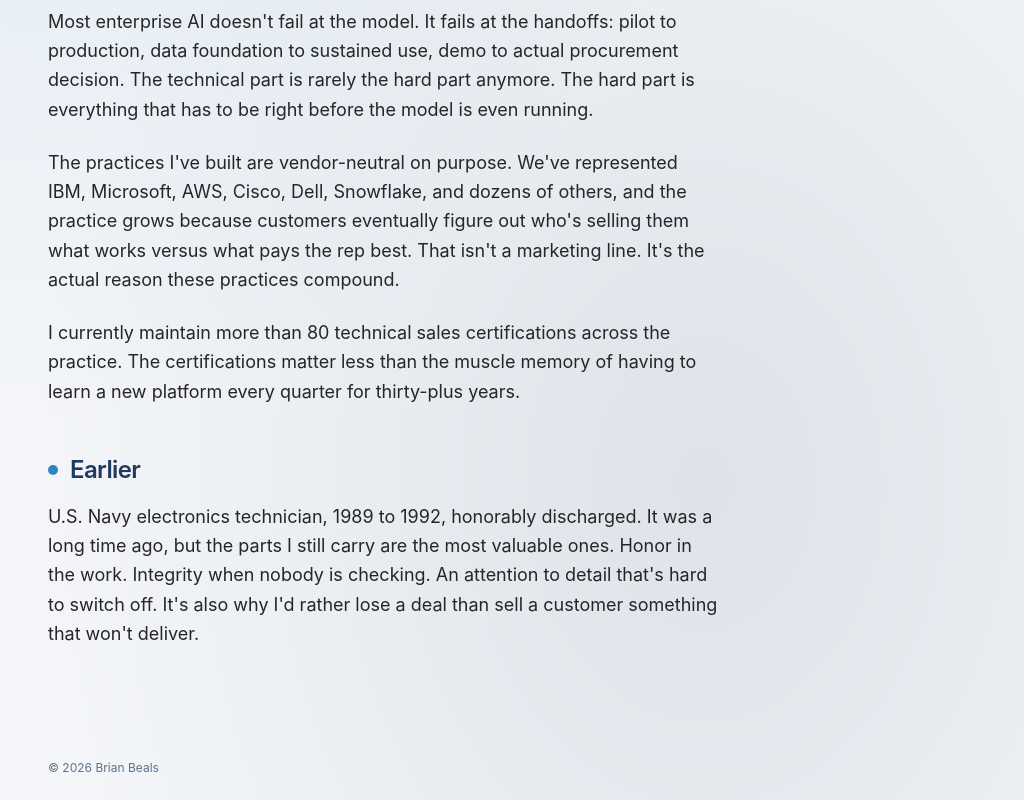
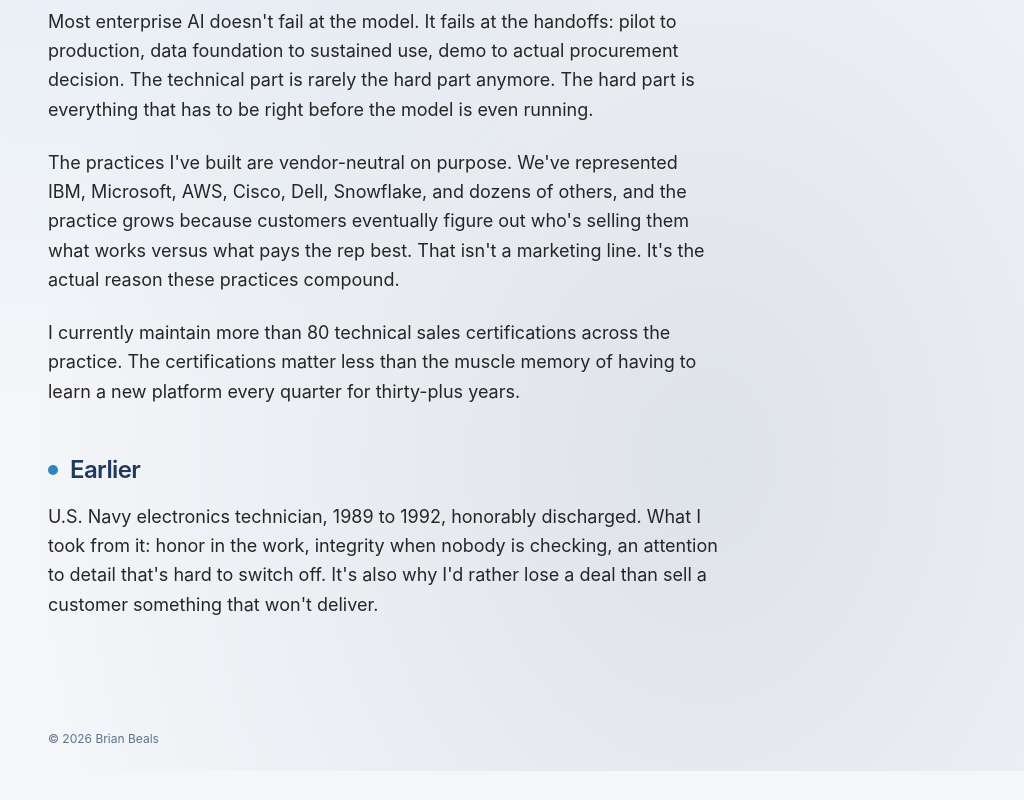
Before and after one commit to brianbeals/brianbeals.com, a Next.js app: page /about in a window 1280 px wide. Shown: the part 784-1584 px from the top of the page, without its empty margins (256-1280 px from the left). After the commit the page ends 1555 px from the top, so only its background shows below. Built offline with nearby package versions, Linux system fonts and the light colour scheme.

Commit message:
Per-page canonical+og:url; lowercase profile image; trim Navy hedge; 404 nav

```diff
--- a/app/about/page.tsx
+++ b/app/about/page.tsx
@@ -56,7 +56,7 @@ export default function About() {
           Earlier
         </h2>
 
-        <p className="text-base sm:text-lg leading-relaxed mb-6 text-neutral-800">U.S. Navy electronics technician, 1989 to 1992, honorably discharged. It was a long time ago, but the parts I still carry are the most valuable ones. Honor in the work. Integrity when nobody is checking. An attention to detail that's hard to switch off. It's also why I'd rather lose a deal than sell a customer something that won't deliver.</p>
+        <p className="text-base sm:text-lg leading-relaxed mb-6 text-neutral-800">U.S. Navy electronics technician, 1989 to 1992, honorably discharged. What I took from it: honor in the work, integrity when nobody is checking, an attention to detail that's hard to switch off. It's also why I'd rather lose a deal than sell a customer something that won't deliver.</p>
       </article>
     </div>
   );
--- a/app/not-found.tsx
+++ b/app/not-found.tsx
@@ -21,6 +21,9 @@ export default function NotFound() {
           <Link href="/about" className="underline underline-offset-4 hover:no-underline" style={{ color: "#2E86C1" }}>
             About
           </Link>
+          <Link href="/elsewhere" className="underline underline-offset-4 hover:no-underline" style={{ color: "#2E86C1" }}>
+            Elsewhere
+          </Link>
           <Link href="/contact" className="underline underline-offset-4 hover:no-underline" style={{ color: "#2E86C1" }}>
             Contact
           </Link>
```
